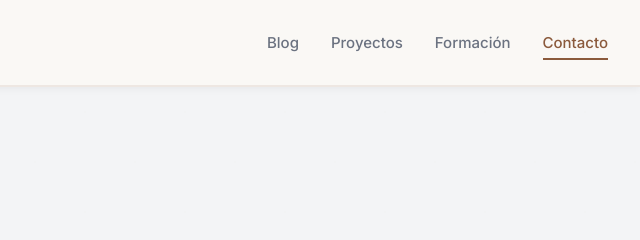
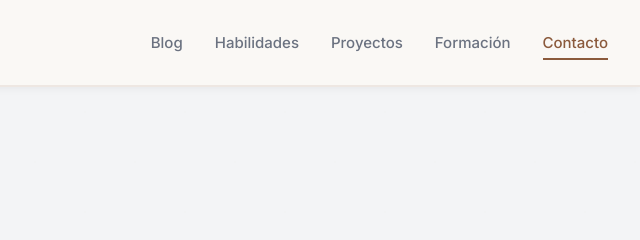
Before and after one commit to mikelbarajaswork/Mikel_Barajas, a plain HTML site: page contacto.html in a window 1280 px wide. Shown: the top 240 px of the page, 640-1280 px from the left. Drawn offline with nearby package versions, Linux system fonts and the light colour scheme.

Commit message:
Add files via upload

```diff
--- a/contacto.html
+++ b/contacto.html
@@ -23,6 +23,7 @@
         </div>
         <ul class="nav-menu" id="navMenu">
           <li><a href="sobre-mi.html">Blog</a></li>
+          <li><a href="#habilidades">Habilidades</a></li>
           <li><a href="proyectos.html">Proyectos</a></li>
           <li><a href="formacion.html">Formación</a></li>
           <li><a href="contacto.html" class="active">Contacto</a></li>
```
Also changed, not shown: formacion.html (+1 -0 lines), index.html (+1 -0 lines), proyectos.html (+1 -0 lines), sobre-mi.html (+1 -0 lines).
